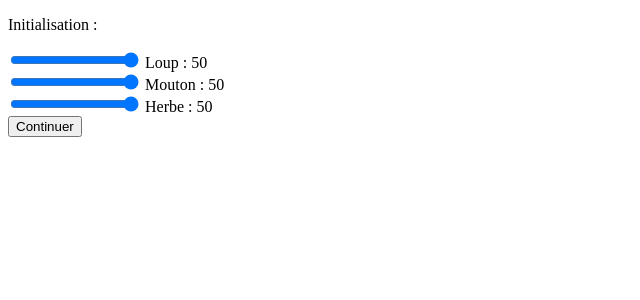
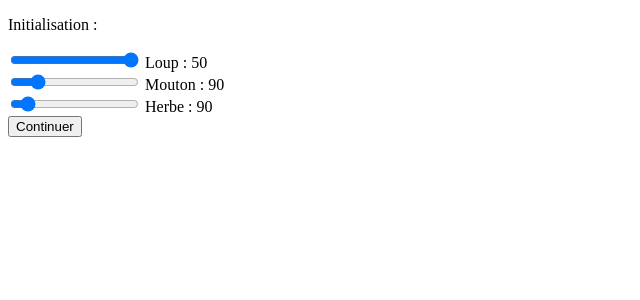
Before and after one commit to PetitJump/Naturalia, a Flask app: page /init in a window 1280 px wide. Shown: the top 300 px of the page, without its empty margins (0-640 px from the left). Run offline with Flask 3, Linux system fonts and the light colour scheme.

Commit message:
Update init.html

```diff
--- a/templates/init.html
+++ b/templates/init.html
@@ -18,14 +18,14 @@
     </div>
 
     <div>
-      <input type="range" id="mouton" name="mouton" min="0" max="50" value="90" step="1">
+      <input type="range" id="mouton" name="mouton" min="0" max="500" value="90" step="1">
       <label for="mouton">
         Mouton : <span id="qmouton"></span>
       </label>
     </div>
 
     <div>
-      <input type="range" id="herbe" name="herbe" min="0" max="50" value="90" step="1">
+      <input type="range" id="herbe" name="herbe" min="0" max="1000" value="90" step="1">
       <label for="herbe">
         Herbe : <span id="qherbe"></span>
       </label>
```
